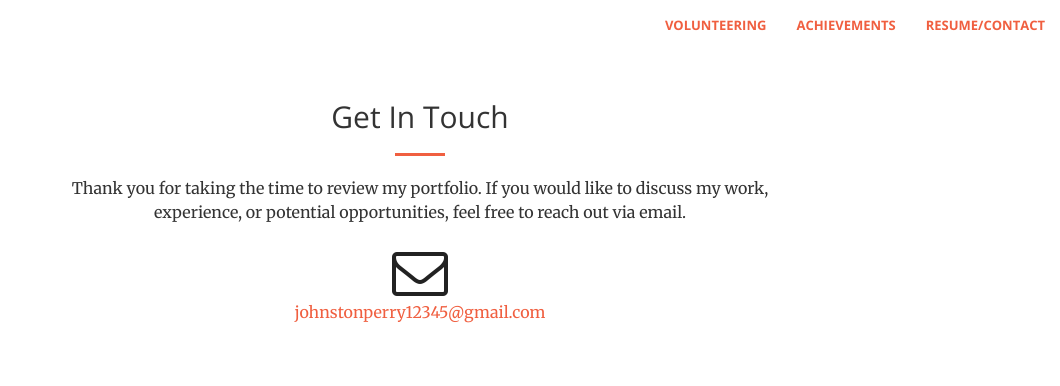
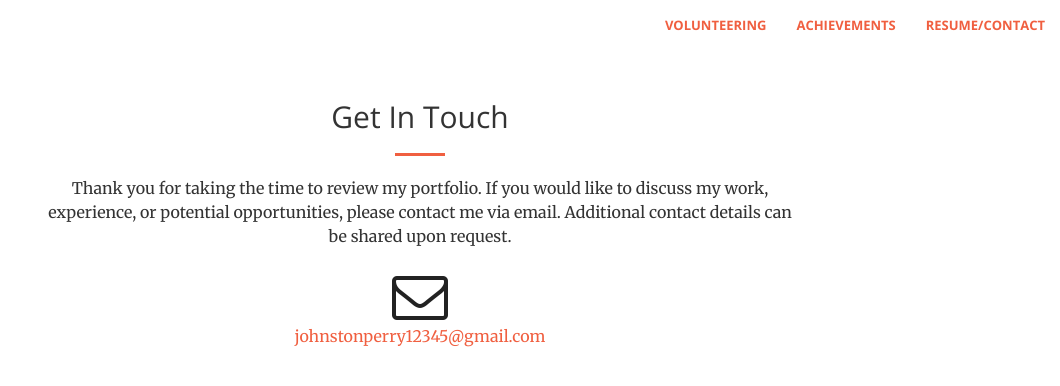
Before and after one commit to perryismyname/perryismyname.github.io, a Jekyll site: the page built from work/index.html, in a window 1280 px wide. Shown: the top 386 px of the page, without its empty margins (220-1280 px from the left). Built offline with Jekyll 4.4.1, drawn with Linux system fonts in a browser that asks for light colours.

Commit message:
Update contact.html
update contact message

```diff
--- a/_includes/contact.html
+++ b/_includes/contact.html
@@ -4,7 +4,7 @@
             <div class="col-lg-8 col-lg-offset-2 text-center">
                 <h2 class="section-heading">Get In Touch</h2>
                 <hr class="primary">
-                <p>Thank you for taking the time to review my portfolio. If you would like to discuss my work, experience, or potential opportunities, feel free to reach out via email.</p>
+                <p>Thank you for taking the time to review my portfolio. If you would like to discuss my work, experience, or potential opportunities, please contact me via email. Additional contact details can be shared upon request.</p>
             </div>
         </div>
 
```
